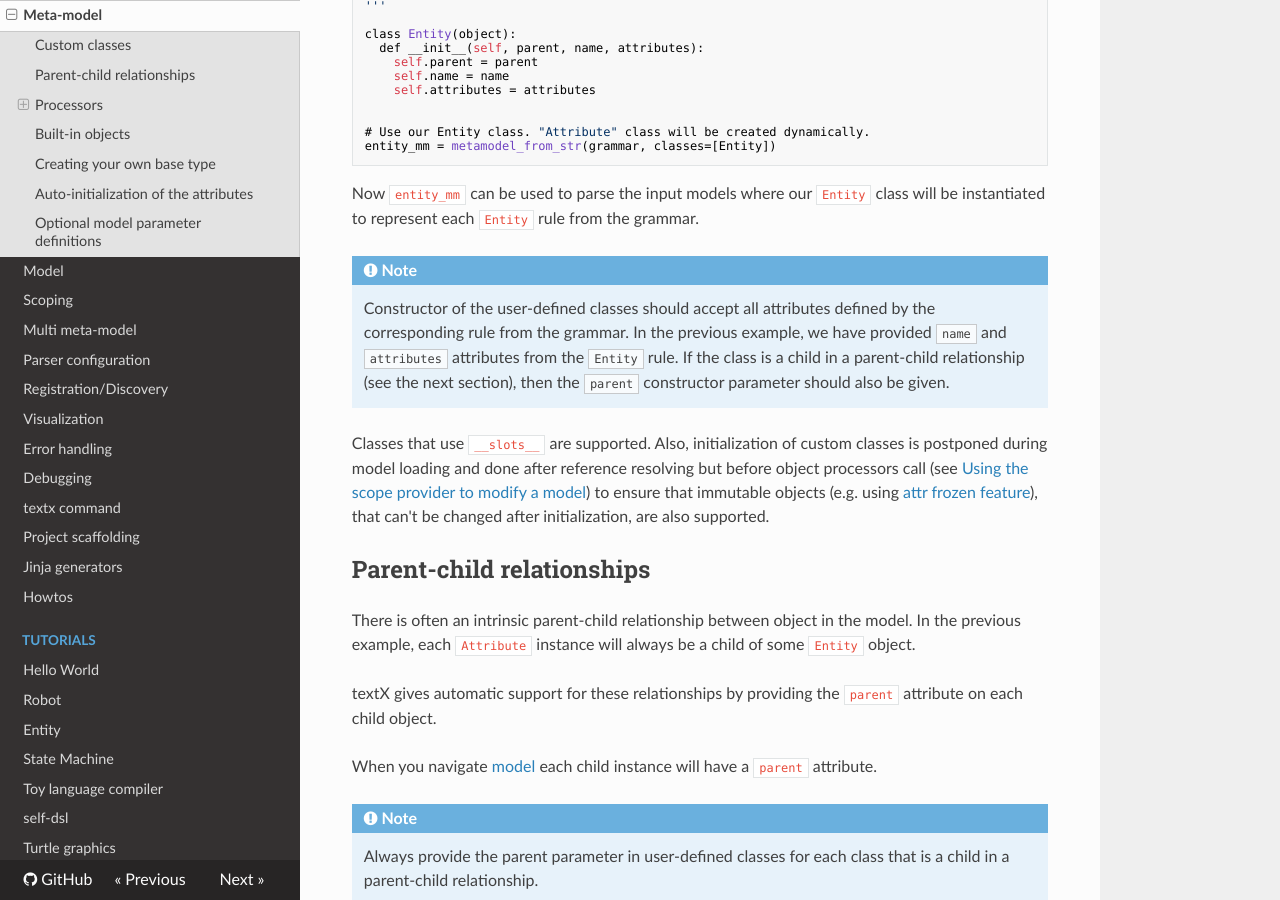
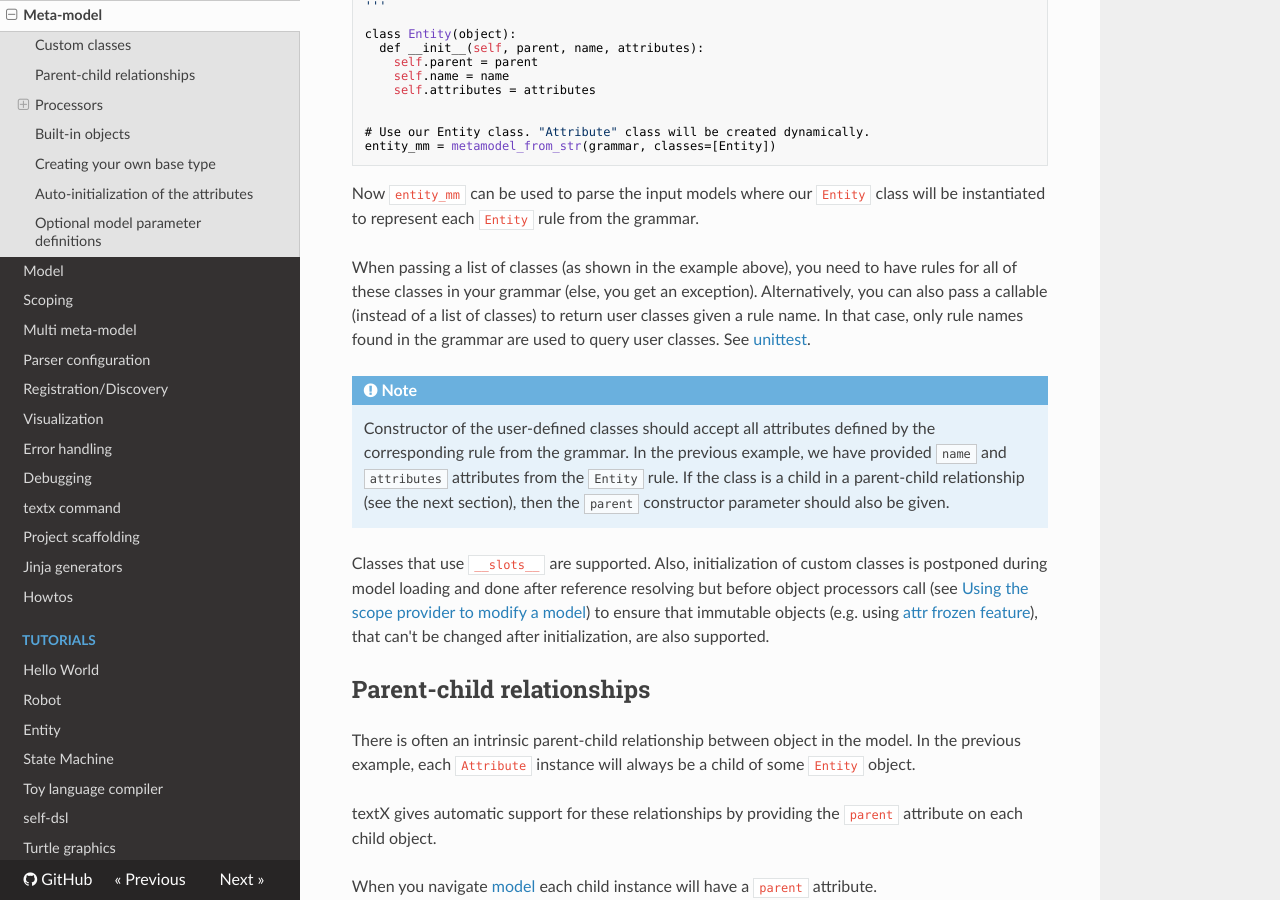
Before and after one commit to textX/textX, an MkDocs documentation site: the page built from docs/metamodel.md, in a window 1280 px wide and 900 px high, scrolled down 1318 px. Built offline with MkDocs 1.6.1, drawn with Linux system fonts in a browser that asks for light colours; nearby versions of some CDN libraries; comment, search, counter and statistics services are not loaded.

```diff
--- a/docs/metamodel.md
+++ b/docs/metamodel.md
@@ -71,6 +71,13 @@ represent.
 
 Now `entity_mm` can be used to parse the input models where our `Entity` class
 will be instantiated to represent each `Entity` rule from the grammar.
+
+When passing a list of classes (as shown in the example above), you need to have rules
+for all of these classes in your grammar (else, you get an exception). Alternatively,
+you can also pass a callable (instead of a list of classes) to return user classes
+given a rule name. In that case, only rule names found in the grammar
+are used to query user classes.
+See [unittest](https://github.com/textX/textX/blob/master/tests/functional/regressions/test_issue270.py).
 
 !!! note
     Constructor of the user-defined classes should accept all attributes defined
```
Also changed, not shown: CHANGELOG.md (+6 -0 lines).
